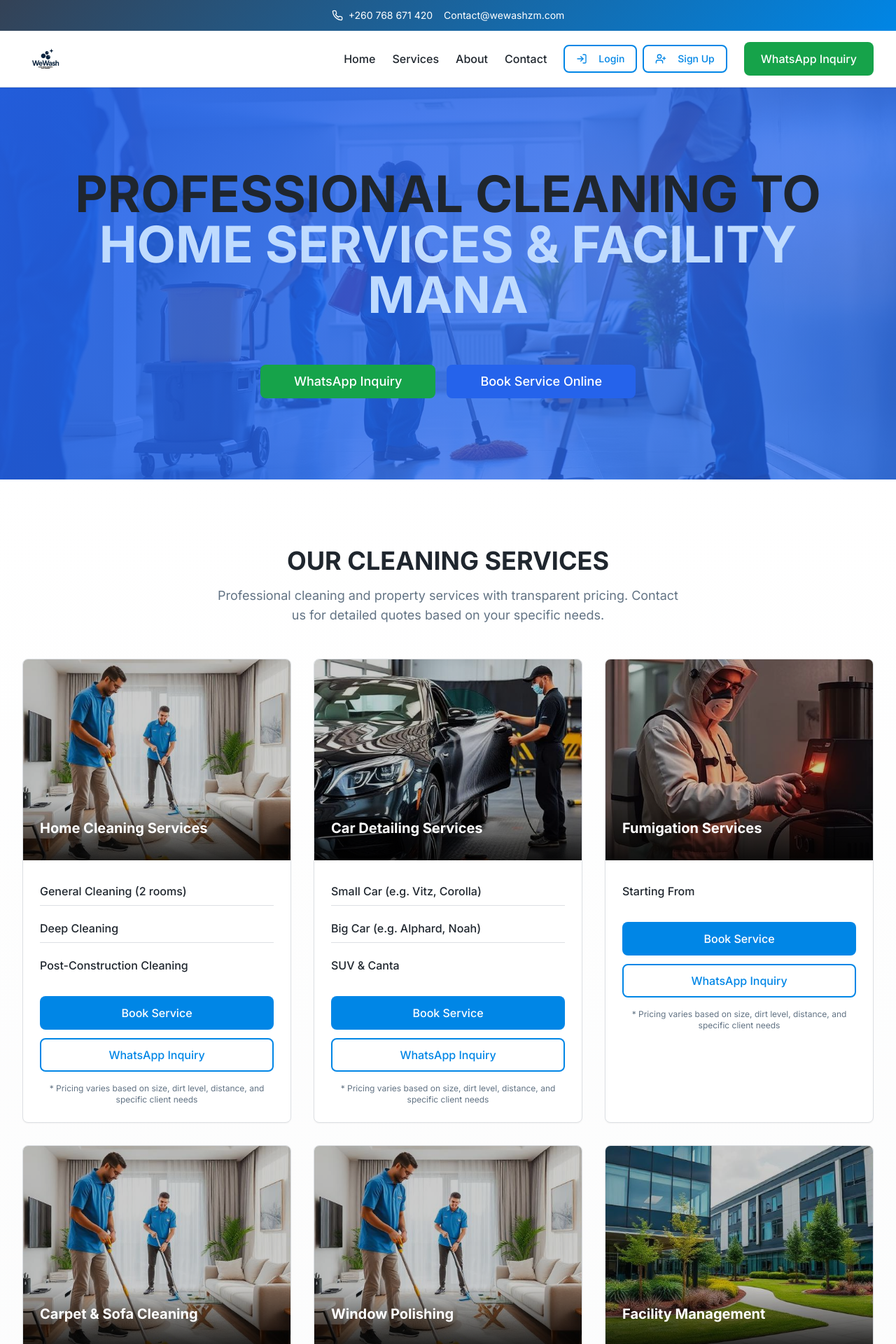
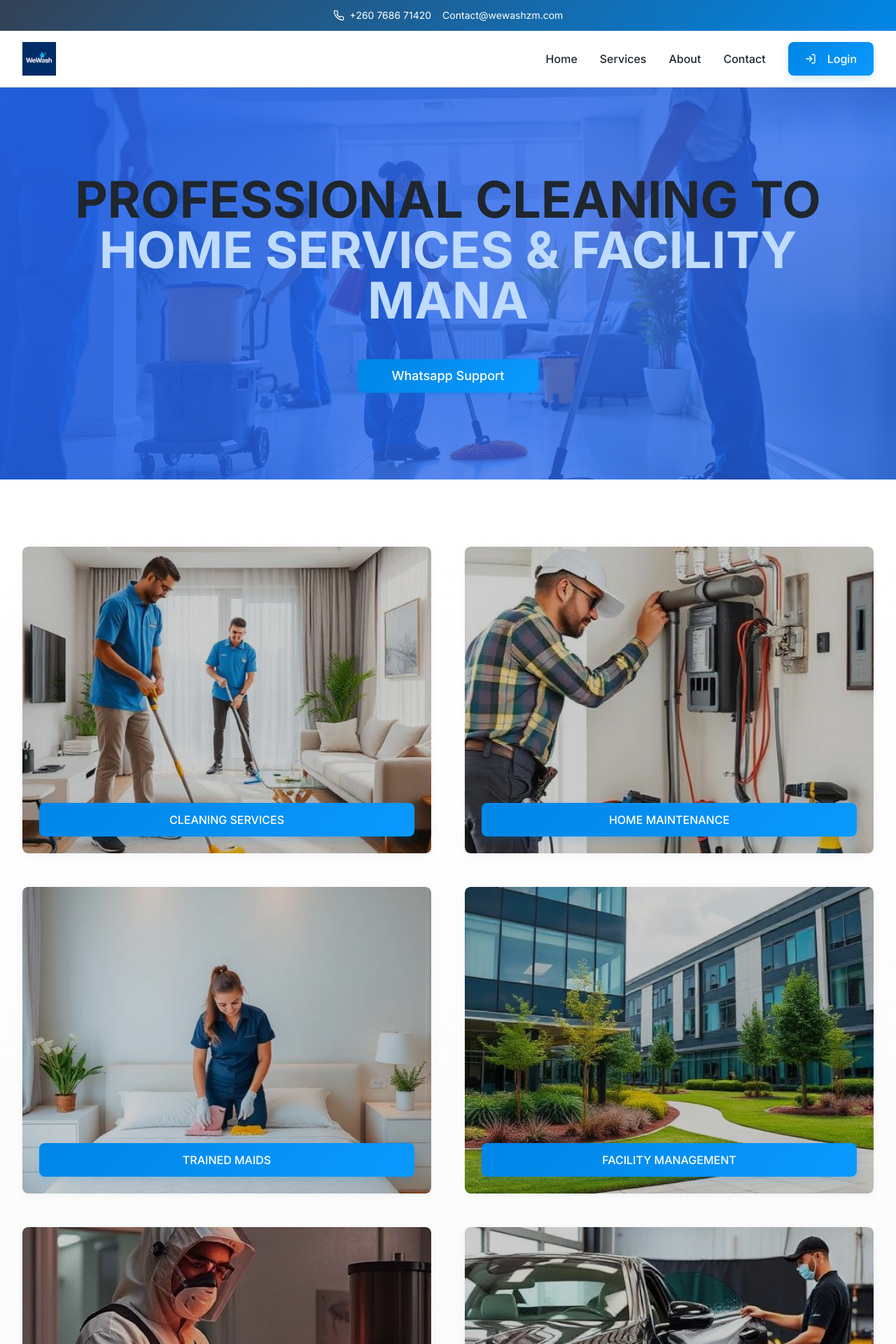
Before and after one commit to wemuve/wash-global, a React (Vite) app: page / in a window 1280 px wide. Shown: the top 1920 px of the page at 70% size. Built offline with nearby package versions, Linux system fonts and the light colour scheme.

Commit message:
Visual edit in Lovable
Edited UI in Lovable

```diff
--- a/src/pages/Index.tsx
+++ b/src/pages/Index.tsx
@@ -2,9 +2,7 @@ import React from 'react';
 import { useNavigate } from 'react-router-dom';
 import { Button } from '@/components/ui/button';
 import { Card, CardContent, CardDescription, CardHeader, CardTitle } from '@/components/ui/card';
-import { Sparkles, Shield, Clock, Phone, Star, CheckCircle, Users, Calendar, MapPin, LogIn, Briefcase, Home, UserCheck, Building, Bug, Car, UserPlus } from 'lucide-react';
-import { useAuth } from '@/contexts/AuthContext';
-import { ServiceCard } from '@/components/ServiceCard';
+import { Sparkles, Shield, Clock, Phone, Star, CheckCircle, Users, Calendar, MapPin, LogIn, Briefcase, Home, UserCheck, Building, Bug, Car } from 'lucide-react';
 import heroImage from '@/assets/hero-cleaning-professionals.jpg';
 import cleaningServicesImage from '@/assets/cleaning-services.jpg';
 import homeMaintenanceImage from '@/assets/home-maintenance.jpg';
@@ -14,71 +12,37 @@ import fumigationServicesImage from '@/assets/fumigation-services.jpg';
 import mobileCarDetailingImage from '@/assets/mobile-car-detailing.jpg';
 const Index = () => {
   const navigate = useNavigate();
-  const { user, isAuthenticated, logout } = useAuth();
-
-  // Updated service data with pricing from the new structure
-  const serviceCategories = [
-    {
-      title: "Home Cleaning Services",
-      image: cleaningServicesImage,
-      services: [
-        { name: "General Cleaning (2 rooms)", price: "K650+" },
-        { name: "Deep Cleaning", price: "K950+" },
-        { name: "Post-Construction Cleaning", price: "K1,200+" }
-      ]
-    },
-    {
-      title: "Car Detailing Services",
-      image: mobileCarDetailingImage,
-      services: [
-        { name: "Small Car (e.g. Vitz, Corolla)", price: "K450" },
-        { name: "Big Car (e.g. Alphard, Noah)", price: "K550" },
-        { name: "SUV & Canta", price: "K750" }
-      ]
-    },
-    {
-      title: "Fumigation Services",
-      image: fumigationServicesImage,
-      services: [
-        { name: "Starting From", price: "K250" }
-      ]
-    },
-    {
-      title: "Carpet & Sofa Cleaning",
-      image: cleaningServicesImage,
-      services: [
-        { name: "Starting From", price: "K300" }
-      ]
-    },
-    {
-      title: "Window Polishing",
-      image: cleaningServicesImage,
-      services: [
-        { name: "Starting From", price: "K350" }
-      ]
-    },
-    {
-      title: "Facility Management",
-      image: facilityManagementImage,
-      services: [
-        { name: "Starting From", price: "K1,500" }
-      ]
-    },
-    {
-      title: "Office Cleaning",
-      image: cleaningServicesImage,
-      services: [
-        { name: "Starting From", price: "K1,200" }
-      ]
-    },
-    {
-      title: "Trainee Maids (Onboarding Services)",
-      image: trainedMaidsImage,
-      services: [
-        { name: "Starting From", price: "K650" }
-      ]
-    }
-  ];
+  const services = [{
+    icon: Sparkles,
+    title: "Cleaning Services",
+    description: "Professional deep cleaning, office cleaning, carpet and window cleaning services",
+    features: ["Deep House Cleaning", "Office Cleaning", "Carpet Cleaning", "Window Cleaning"]
+  }, {
+    icon: Home,
+    title: "Home Maintenance",
+    description: "Expert plumbing, electrical, painting and general repair services",
+    features: ["Plumbing Repairs", "Electrical Work", "Painting", "General Repairs"]
+  }, {
+    icon: UserCheck,
+    title: "Trained Maids",
+    description: "Reliable and professional maid services for your home",
+    features: ["Daily Maid Service", "Weekly Service", "Part-time", "Live-in Options"]
+  }, {
+    icon: Building,
+    title: "Facility Management",
+    description: "Complete building maintenance and property management solutions",
+    features: ["Building Maintenance", "Security Services", "Landscaping", "Property Management"]
+  }, {
+    icon: Bug,
+    title: "Fumigation Services",
+    description: "Professional pest control and fumigation for residential and commercial properties",
+    features: ["Residential Fumigation", "Commercial Service", "Pest Control", "Termite Treatment"]
+  }, {
+    icon: Car,
+    title: "Mobile Car Detailing",
+    description: "Professional mobile car detailing and full valet services at your location",
+    features: ["Full Car Wash", "Interior Detailing", "Wax & Polish", "Mobile Service"]
+  }];
   const whyChooseUs = [{
     icon: Shield,
     title: "Trusted & Insured",
@@ -103,7 +67,7 @@ const Index = () => {
           <div className="flex flex-col md:flex-row justify-center items-center gap-4 text-sm">
             <div className="flex items-center gap-2">
               <Phone className="h-4 w-4" />
-              <span>+260 768 671 420</span>
+              <span>+260 7686 71420</span>
             </div>
             <div className="flex items-center gap-2">
               <span>Contact@wewashzm.com
@@ -118,71 +82,21 @@ const Index = () => {
         <div className="container-palmgren">
           <div className="flex justify-between items-center py-4">
             <div className="flex items-center">
-              <img src="/lovable-uploads/eab6e2be-5d58-4fd1-8145-f8535ed2a78e.png" alt="WeWash Zambia Logo" className="h-12 w-auto object-contain" />
+              <img src="/lovable-uploads/93791de6-069c-4110-8d97-625f4c9a2cc3.png" alt="WeWash Zambia Logo" className="h-12 w-auto object-contain" />
             </div>
-            <div className="hidden md:flex items-center space-x-6">
+            <div className="hidden md:flex items-center space-x-8">
               <a href="#" className="text-foreground hover:text-primary font-medium transition-colors">Home</a>
               <a href="#services" className="text-foreground hover:text-primary font-medium transition-colors">Services</a>
               <a href="#about" className="text-foreground hover:text-primary font-medium transition-colors">About</a>
               <a href="#contact" className="text-foreground hover:text-primary font-medium transition-colors">Contact</a>
-
-              {/* Authentication buttons */}
-              {isAuthenticated ? (
-                <div className="flex items-center space-x-4">
-                  <span className="text-sm text-muted-foreground">Welcome, {user?.email}</span>
-                  <Button
-                    onClick={() => logout()}
-                    variant="outline"
-                    size="sm"
-                  >
-                    Logout
-                  </Button>
-                </div>
-              ) : (
-                <div className="flex items-center space-x-2">
-                  <Button
-                    onClick={() => navigate('/login')}
-                    variant="outline"
-                    size="sm"
-                  >
-                    <LogIn className="h-4 w-4 mr-2" />
-                    Login
-                  </Button>
-                  <Button
-                    onClick={() => navigate('/login')}
-                    variant="outline"
-                    size="sm"
-                  >
-                    <UserPlus className="h-4 w-4 mr-2" />
-                    Sign Up
-                  </Button>
-                </div>
-              )}
-
-              <Button
-                onClick={() => window.open('https://wa.me/260768671420?text=Hello, I would like to inquire about your services.', '_blank')}
-                className="bg-green-600 hover:bg-green-700 text-white"
-              >
-                WhatsApp Inquiry
+              <Button onClick={() => navigate('/login')} className="btn-palmgren">
+                <LogIn className="mr-2 h-4 w-4" />
+                Login
               </Button>
             </div>
-            <div className="md:hidden flex items-center space-x-2">
-              {!isAuthenticated && (
-                <Button
-                  onClick={() => navigate('/login')}
-                  variant="outline"
-                  size="sm"
-                >
-                  <LogIn className="h-3 w-3 mr-1" />
-                  Login
-                </Button>
-              )}
-              <Button
-                onClick={() => window.open('https://wa.me/260768671420?text=Hello, I would like to inquire about your services.', '_blank')}
-                className="bg-green-600 hover:bg-green-700 text-white"
-                size="sm"
-              >
-                WhatsApp
+            <div className="md:hidden">
+              <Button variant="outline" onClick={() => navigate('/login')}>
+                <LogIn className="h-4 w-4" />
               </Button>
             </div>
           </div>
@@ -199,46 +113,107 @@ const Index = () => {
             PROFESSIONAL CLEANING TO<br />
             <span className="text-blue-200">HOME SERVICES & FACILITY MANA</span>
           </h1>
-          <div className="mt-12 space-y-4">
-            <Button
-              onClick={() => window.open('https://wa.me/260768671420?text=Hello, I would like to inquire about your services.', '_blank')}
-              className="bg-green-600 hover:bg-green-700 text-white text-lg px-12 py-6 mr-4"
-            >
-              WhatsApp Inquiry
-            </Button>
-            <Button
-              onClick={() => navigate('/booking')}
-              className="bg-blue-600 hover:bg-blue-700 text-white text-lg px-12 py-6"
-            >
-              Book Service Online
+          <div className="mt-12">
+            <Button onClick={() => navigate('/booking')} className="btn-palmgren text-lg px-12 py-6">
+              Whatsapp Support
             </Button>
           </div>
         </div>
       </section>
 
-      {/* Services Section - Updated with pricing */}
+      {/* Services Section - Palmgren style image cards */}
       <section id="services" className="section-spacing bg-gradient-subtle">
         <div className="container-palmgren">
-          <div className="text-center mb-12">
-            <h2 className="text-3xl md:text-4xl font-bold text-foreground mb-4">
-              OUR CLEANING SERVICES
-            </h2>
-            <p className="text-lg text-muted-foreground max-w-2xl mx-auto">
-              Professional cleaning and property services with transparent pricing.
-              Contact us for detailed quotes based on your specific needs.
-            </p>
-          </div>
+          <div className="grid grid-cols-1 md:grid-cols-2 gap-8 lg:gap-12">
+            {/* Cleaning Services */}
+            <div className="service-card group">
+              <div className="aspect-[4/3] relative overflow-hidden rounded-lg">
+                <div className="w-full h-full bg-cover bg-center transition-transform duration-300 group-hover:scale-105" style={{
+                backgroundImage: `url(${cleaningServicesImage})`
+              }} />
+                <div className="absolute inset-0 bg-black/20 transition-opacity duration-300 group-hover:bg-black/10" />
+                <div className="absolute bottom-6 left-6 right-6">
+                  <Button className="btn-palmgren w-full">
+                    CLEANING SERVICES
+                  </Button>
+                </div>
+              </div>
+            </div>
 
-          <div className="grid grid-cols-1 md:grid-cols-2 lg:grid-cols-3 gap-6 lg:gap-8">
-            {serviceCategories.map((category, index) => (
-              <ServiceCard
-                key={index}
-                title={category.title}
-                image={category.image}
-                services={category.services}
-                onBook={() => navigate('/booking')}
-              />
-            ))}
+            {/* Home Maintenance */}
+            <div className="service-card group">
+              <div className="aspect-[4/3] relative overflow-hidden rounded-lg">
+                <div className="w-full h-full bg-cover bg-center transition-transform duration-300 group-hover:scale-105" style={{
+                backgroundImage: `url(${homeMaintenanceImage})`
+              }} />
+                <div className="absolute inset-0 bg-black/20 transition-opacity duration-300 group-hover:bg-black/10" />
+                <div className="absolute bottom-6 left-6 right-6">
+                  <Button className="btn-palmgren w-full">
+                    HOME MAINTENANCE
+                  </Button>
+                </div>
+              </div>
+            </div>
+
+            {/* Trained Maids */}
+            <div className="service-card group">
+              <div className="aspect-[4/3] relative overflow-hidden rounded-lg">
+                <div className="w-full h-full bg-cover bg-center transition-transform duration-300 group-hover:scale-105" style={{
+                backgroundImage: `url(${trainedMaidsImage})`
+              }} />
+                <div className="absolute inset-0 bg-black/20 transition-opacity duration-300 group-hover:bg-black/10" />
+                <div className="absolute bottom-6 left-6 right-6">
+                  <Button className="btn-palmgren w-full">
+                    TRAINED MAIDS
+                  </Button>
+                </div>
+              </div>
+            </div>
+
+            {/* Facility Management */}
+            <div className="service-card group">
+              <div className="aspect-[4/3] relative overflow-hidden rounded-lg">
+                <div className="w-full h-full bg-cover bg-center transition-transform duration-300 group-hover:scale-105" style={{
+                backgroundImage: `url(${facilityManagementImage})`
+              }} />
+                <div className="absolute inset-0 bg-black/20 transition-opacity duration-300 group-hover:bg-black/10" />
+                <div className="absolute bottom-6 left-6 right-6">
+                  <Button className="btn-palmgren w-full">
+                    FACILITY MANAGEMENT
+                  </Button>
+                </div>
+              </div>
+            </div>
+
+            {/* Fumigation Services */}
+            <div className="service-card group">
+              <div className="aspect-[4/3] relative overflow-hidden rounded-lg">
+                <div className="w-full h-full bg-cover bg-center transition-transform duration-300 group-hover:scale-105" style={{
+                backgroundImage: `url(${fumigationServicesImage})`
+              }} />
+                <div className="absolute inset-0 bg-black/20 transition-opacity duration-300 group-hover:bg-black/10" />
+                <div className="absolute bottom-6 left-6 right-6">
+                  <Button className="btn-palmgren w-full">
+                    FUMIGATION SERVICES
+                  </Button>
+                </div>
+              </div>
+            </div>
+
+            {/* Mobile Car Detailing */}
+            <div className="service-card group">
+              <div className="aspect-[4/3] relative overflow-hidden rounded-lg">
+                <div className="w-full h-full bg-cover bg-center transition-transform duration-300 group-hover:scale-105" style={{
+                backgroundImage: `url(${mobileCarDetailingImage})`
+              }} />
+                <div className="absolute inset-0 bg-black/20 transition-opacity duration-300 group-hover:bg-black/10" />
+                <div className="absolute bottom-6 left-6 right-6">
+                  <Button className="btn-palmgren w-full">
+                    MOBILE CAR DETAILING
+                  </Button>
+                </div>
+              </div>
+            </div>
           </div>
         </div>
       </section>
@@ -267,7 +242,7 @@ const Index = () => {
                   </div>
                   <div className="flex items-center">
                     <Phone className="h-4 w-4 mr-2" />
-                    <span>+260 768 671 420</span>
+                    <span>+260 7686 71420</span>
                   </div>
                   <div className="flex items-center">
                     <span>contact@wewashzm.com</span>
@@ -283,7 +258,7 @@ const Index = () => {
       <footer id="contact" className="section-spacing bg-palmgren-gray border-t">
         <div className="container-palmgren">
           <div className="text-center mb-12">
-            <img src="/lovable-uploads/eab6e2be-5d58-4fd1-8145-f8535ed2a78e.png" alt="WeWash Zambia" className="h-16 mx-auto mb-6" />
+            <img src="/lovable-uploads/93791de6-069c-4110-8d97-625f4c9a2cc3.png" alt="WeWash Zambia" className="h-16 mx-auto mb-6" />
             <p className="text-lg text-muted-foreground max-w-2xl mx-auto">
               Professional cleaning and property services in Zambia.
               Contact us for an obligation-free quote.
@@ -300,7 +275,7 @@ const Index = () => {
                 </div>
                 <div className="flex items-center justify-center md:justify-start">
                   <Phone className="h-4 w-4 mr-2" />
-                  <span>+260 768 671 420</span>
+                  <span>+260 7686 71420</span>
                 </div>
                 <div className="flex items-center justify-center md:justify-start">
                   <span>contact@wewashzm.com</span>
@@ -320,18 +295,15 @@ const Index = () => {
                   <span>+45 60 67 81 93</span>
                 </div>
                 <div className="flex items-center justify-center md:justify-start">
-                  <span>partner@wewashzm.com</span>
+                  <span> © 2024 WeWash Zambia. All rights reserved.</span>
                 </div>
               </div>
             </div>
           </div>
 
           <div className="text-center">
-            <Button
-              onClick={() => window.open('https://wa.me/260768671420?text=Hello, I would like to inquire about your services.', '_blank')}
-              className="btn-palmgren mb-8"
-            >
-              WhatsApp Inquiry
+            <Button onClick={() => navigate('/booking')} className="btn-palmgren mb-8">
+              Whatsapp Support
             </Button>
           </div>
 
```
